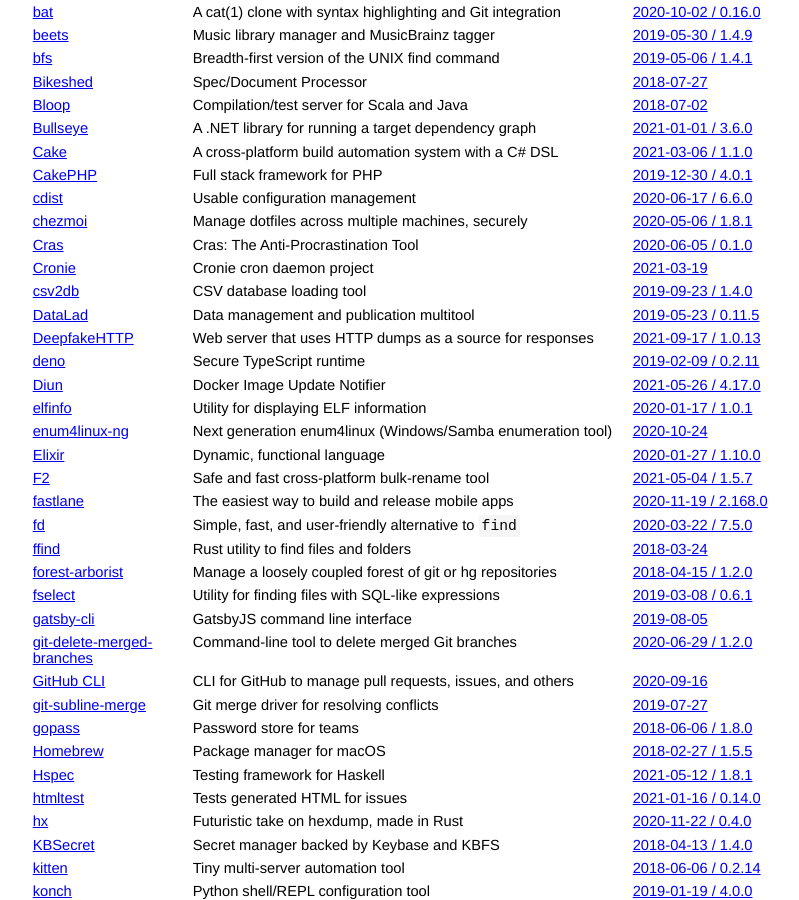
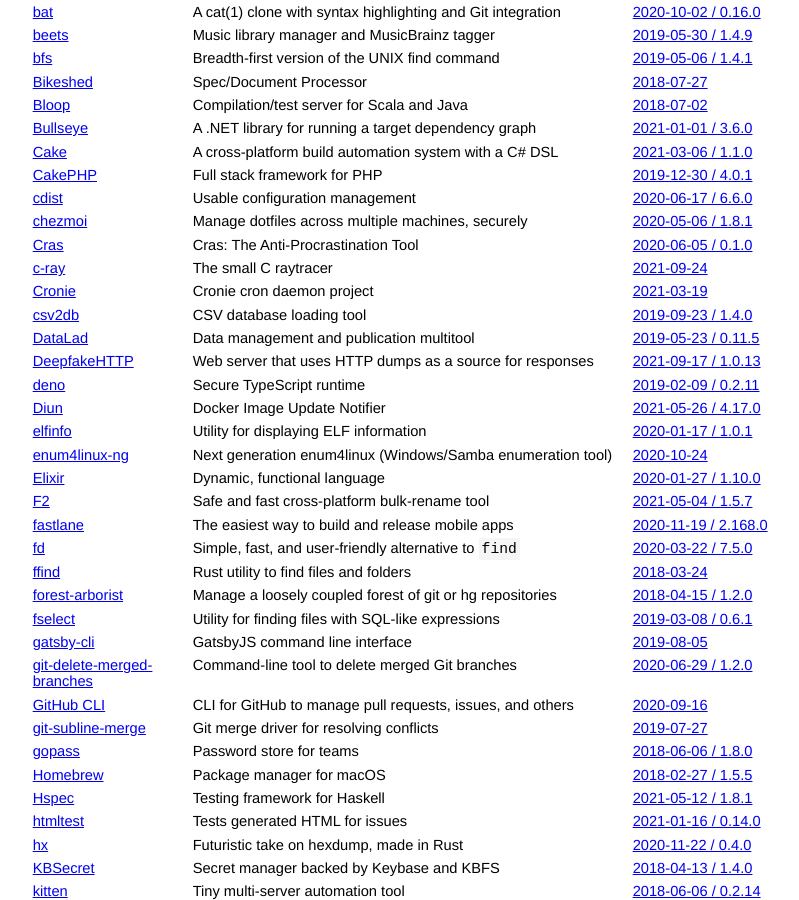
Before and after one commit to jcs/no_color, a Jekyll site: the page built from index.md, in a window 1280 px wide and 900 px high, scrolled down 1587 px. Shown: the whole window, without its empty margins (211-1010 px from the left). Built offline with Jekyll 4.4.1, drawn with Linux system fonts in a browser that asks for light colours; our own code applies the rules of GitHub Pages for plain Markdown files.

Commit message:
Add c-ray (#138)

```diff
--- a/index.md
+++ b/index.md
@@ -109,6 +109,7 @@ color via `NO_COLOR`.
 | [cdist](https://www.cdi.st/) | Usable configuration management | [2020-06-17 / 6.6.0](https://code.ungleich.ch/ungleich-public/cdist/-/releases/6.6.0) |
 | [chezmoi](https://chezmoi.io/) | Manage dotfiles across multiple machines, securely | [2020-05-06 / 1.8.1](https://github.com/twpayne/chezmoi/releases/tag/v1.8.1) |
 | [Cras](https://sr.ht/~arivigo/cras/) | Cras: The Anti-Procrastination Tool | [2020-06-05 / 0.1.0](https://git.sr.ht/~arivigo/cras/refs/1.0.1) |
+| [c-ray](https://github.com/vkoskiv/c-ray) | The small C raytracer | [2021-09-24](https://github.com/vkoskiv/c-ray/commit/cd321107a650c68bfa62911f8baf691397e28898) |
 | [Cronie](https://github.com/cronie-crond/cronie) | Cronie cron daemon project | [2021-03-19](https://github.com/cronie-crond/cronie/commit/765a745c6497f8cde51c39db7b1bb88686b90a9c) |
 | [csv2db](https://csv2db.github.io/) | CSV database loading tool | [2019-09-23 / 1.4.0](https://github.com/csv2db/csv2db/releases/tag/v1.4.0) |
 | [DataLad](https://www.datalad.org/) | Data management and publication multitool | [2019-05-23 / 0.11.5](https://github.com/datalad/datalad/releases/tag/0.11.5) |
```
